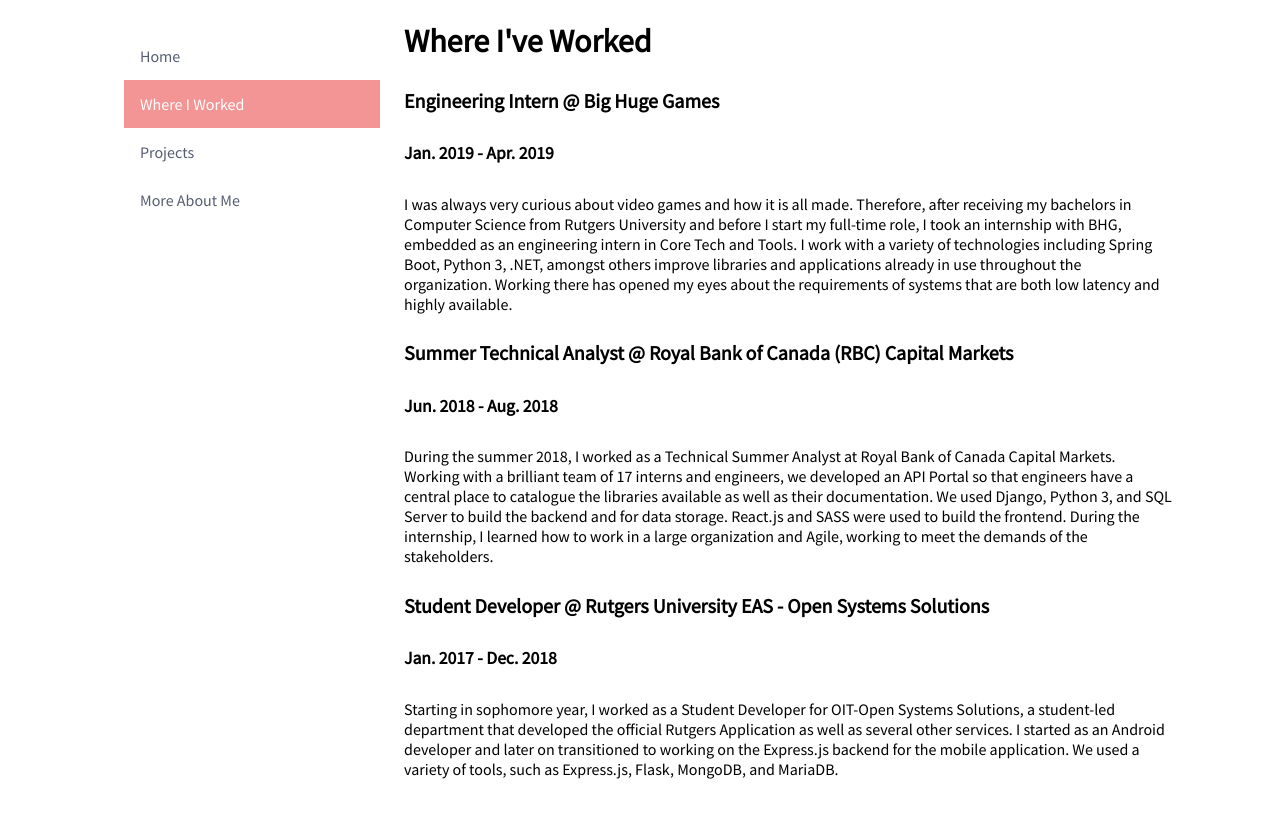
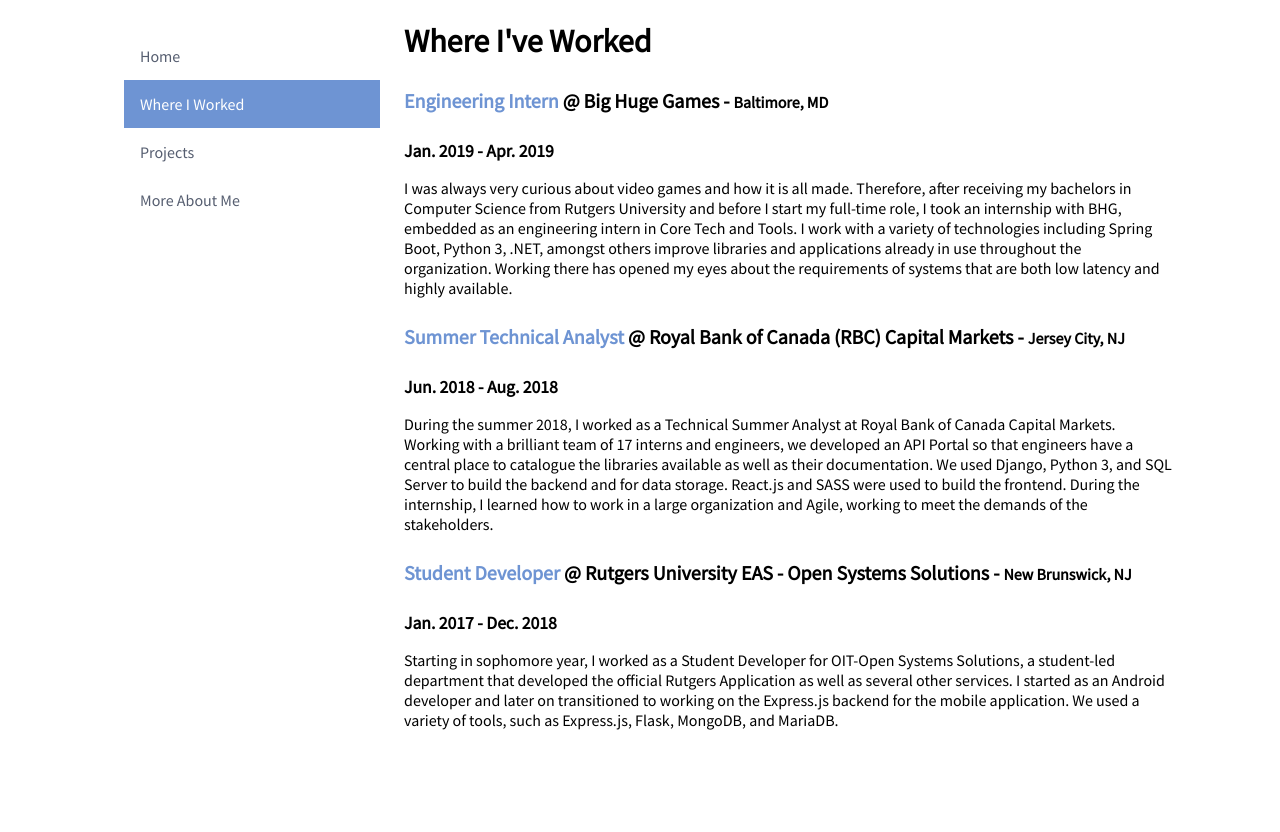
Before and after one commit to ruizha/website, a Flask app: page /work in a window 1280 px wide. Run offline with Flask 2, Linux system fonts and the light colour scheme; style sheets or scripts are compiled from the project's sources.

Commit message:
Adjusted colors

```diff
--- a/main.py
+++ b/main.py
@@ -30,9 +30,10 @@
         self.text = text
 
 class Work:
-    def __init__(self, title, company, location, description):
+    def __init__(self, title, company, time_range, location, description):
         self.title = title
         self.company = company
+        self.time_range = time_range
         self.location = location
         self.description = description
 
@@ -43,11 +44,11 @@
         self.text = text
 
 class PROFICIENCY:
-    NOKNOWLEDGE = ("clueless", '#aaaaaa')
-    THEORETICAL = ("heard of it", '#f9db89')
-    PRACTICAL = ("kinda know", '#96eaa7')
-    COMFORTABLE = ("comfortable", "#84e0d1")
-    ADEPT = ("adept", "#a5c7ff")
+    NOKNOWLEDGE = ("clueless", "#707070")
+    THEORETICAL = ("heard of it", "#e57369")
+    PRACTICAL = ("kinda know", "#ffd04f")
+    COMFORTABLE = ("comfortable", "#19b569")
+    ADEPT = ("adept", "#5490f2")
 
 navitems = [
     NavbarItem("home", "Home", "/home"),
@@ -102,9 +103,9 @@
 }
 
 works = [
-    Work("Engineering Intern", "Big Huge Games", "Jan. 2019 - Apr. 2019", "I was always very curious about video games and how it is all made. Therefore, after receiving my bachelors in Computer Science from Rutgers University and before I start my full-time role, I took an internship with BHG, embedded as an engineering intern in Core Tech and Tools. I work with a variety of technologies including Spring Boot, Python 3, .NET, amongst others improve libraries and applications already in use throughout the organization. Working there has opened my eyes about the requirements of systems that are both low latency and highly available."),
-    Work("Summer Technical Analyst", "Royal Bank of Canada (RBC) Capital Markets", "Jun. 2018 - Aug. 2018", "During the summer 2018, I worked as a Technical Summer Analyst at Royal Bank of Canada Capital Markets. Working with a brilliant team of 17 interns and engineers, we developed an API Portal so that engineers have a central place to catalogue the libraries available as well as their documentation. We used Django, Python 3, and SQL Server to build the backend and for data storage. React.js and SASS were used to build the frontend. During the internship, I learned how to work in a large organization and Agile, working to meet the demands of the stakeholders."),
-    Work("Student Developer", "Rutgers University EAS - Open Systems Solutions", "Jan. 2017 - Dec. 2018", "Starting in sophomore year, I worked as a Student Developer for OIT-Open Systems Solutions, a student-led department that developed the official Rutgers Application as well as several other services. I started as an Android developer and later on transitioned to working on the Express.js backend for the mobile application. We used a variety of tools, such as Express.js, Flask, MongoDB, and MariaDB."),
+    Work("Engineering Intern", "Big Huge Games", "Jan. 2019 - Apr. 2019", "Baltimore, MD", "I was always very curious about video games and how it is all made. Therefore, after receiving my bachelors in Computer Science from Rutgers University and before I start my full-time role, I took an internship with BHG, embedded as an engineering intern in Core Tech and Tools. I work with a variety of technologies including Spring Boot, Python 3, .NET, amongst others improve libraries and applications already in use throughout the organization. Working there has opened my eyes about the requirements of systems that are both low latency and highly available."),
+    Work("Summer Technical Analyst", "Royal Bank of Canada (RBC) Capital Markets", "Jun. 2018 - Aug. 2018", "Jersey City, NJ", "During the summer 2018, I worked as a Technical Summer Analyst at Royal Bank of Canada Capital Markets. Working with a brilliant team of 17 interns and engineers, we developed an API Portal so that engineers have a central place to catalogue the libraries available as well as their documentation. We used Django, Python 3, and SQL Server to build the backend and for data storage. React.js and SASS were used to build the frontend. During the internship, I learned how to work in a large organization and Agile, working to meet the demands of the stakeholders."),
+    Work("Student Developer", "Rutgers University EAS - Open Systems Solutions", "Jan. 2017 - Dec. 2018", "New Brunswick, NJ", "Starting in sophomore year, I worked as a Student Developer for OIT-Open Systems Solutions, a student-led department that developed the official Rutgers Application as well as several other services. I started as an Android developer and later on transitioned to working on the Express.js backend for the mobile application. We used a variety of tools, such as Express.js, Flask, MongoDB, and MariaDB."),
 ]
 
 project_list = [
--- a/static/scss/base.scss
+++ b/static/scss/base.scss
@@ -48,7 +48,7 @@
 
 a {
     text-decoration: none;
-    color: $link-color-normal; }
+    color: $link-color-dark; }
 
 #academia ul {
     list-style: none;
--- a/static/scss/colors.scss
+++ b/static/scss/colors.scss
@@ -1,4 +1,4 @@
-$primary-color: #f49595;
-$primary-color-accent: #ffbcbc;
+$primary-color: #6e94d3;
+$primary-color-accent: #9cb7e5;
 $link-color-dark: #565e70;
 $link-color-normal: #7597dd;
--- a/static/scss/contacts.scss
+++ b/static/scss/contacts.scss
@@ -17,5 +17,4 @@
     flex-flow: column; }
 
 .contact-link {
-    margin: 0;
-    color: $link-color-dark; }
+    margin: 0; }
--- /dev/null
+++ b/static/scss/work.scss
@@ -0,0 +1,10 @@
+@import "./colors";
+
+.work-location {
+    font-size: 0.8em; }
+
+.work-title {
+    color: $primary-color; }
+
+.work-timerange {
+    margin: 0.5em 0 0.5em 0; }
--- a/templates/projects.html
+++ b/templates/projects.html
@@ -1,4 +1,7 @@
 {% extends "base.html" %}
+{% block css %}
+<link rel='stylesheet' type='text/css' href='{{ url_for('static', filename='css/projects.css') }}'>
+{% endblock %}
 {% block content %}
 <h1> Projects </h1>
 {% for project in projects %}
@@ -9,6 +12,7 @@
     {% for tech in projects.techs %}
         <div class='tech' style='background: {{ tech.bg }}; color: white;'> <p> {{ tech.text }} </p> </div>
     {% endfor %}
+    </div>
 </div>
 {% endfor %}
 {% endblock %}
--- a/templates/work.html
+++ b/templates/work.html
@@ -1,10 +1,13 @@
 {% extends "base.html" %}
+{% block css %}
+<link rel='stylesheet' type='text/css' href='{{ url_for('static', filename='css/work.css') }}'>
+{% endblock %}
 {% block content %}
 <h1> Where I've Worked </h1>
 {% for work in works %}
     <div class='work-block'>
-        <h4 class='text-block-header work-block-header'> {{ work.title }} @ {{ work.company }} </h4>
-        <h5 class='work-block-subheader work-location'> {{ work.location }} </h5>
+        <h4 class='text-block-header work-block-header'> <span class='work-title'>{{ work.title }}</span> @ {{ work.company }} - <span class='work-location'>{{ work.location }}</span></h4>
+        <h5 class='work-block-subheader work-timerange'> {{ work.time_range }} </h5>
         <p class='text-block-text work-block-text'> {{ work.description }} </p>
     </div>
 {% endfor %}
```
